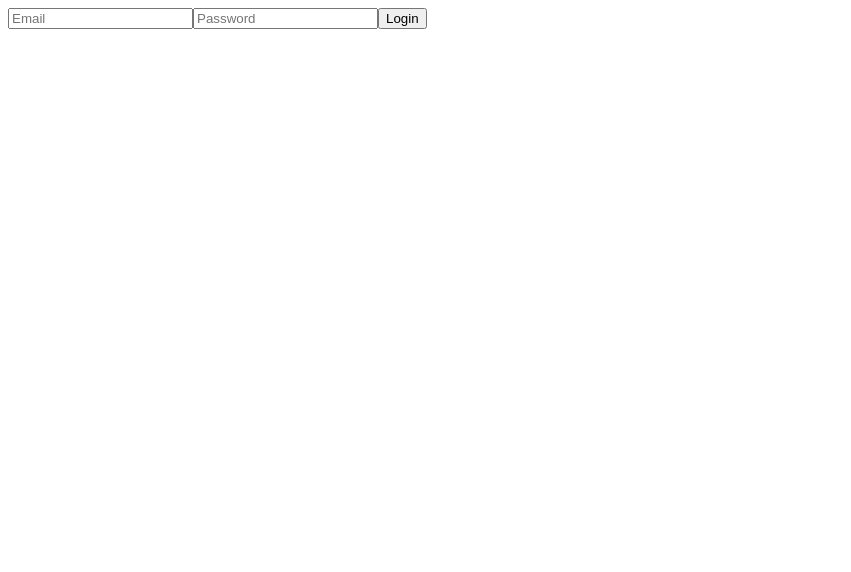
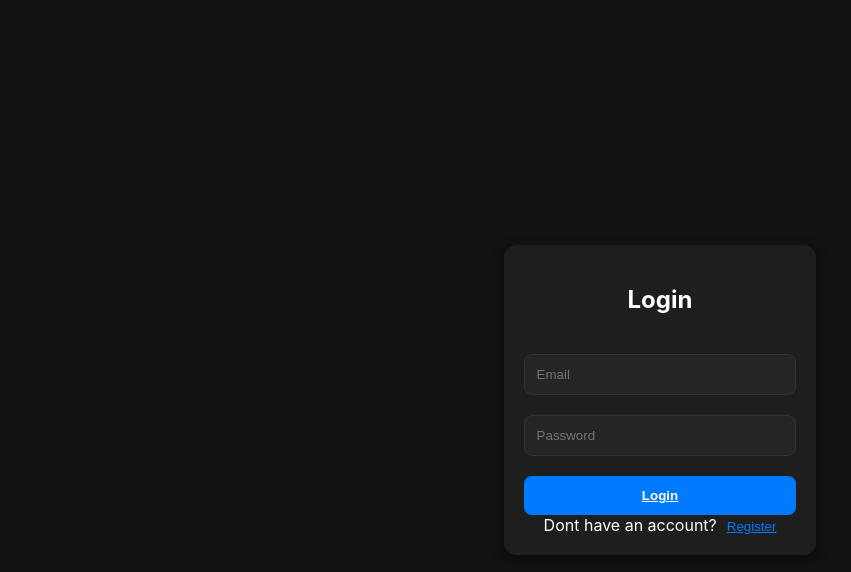
Before and after one commit to Avngrstark62/Clown, a React (Vite) app in the folder frontend/: page /login in a window 1280 px wide. Shown: the top 572 px of the page, without its empty margins (0-851 px from the left). Built offline with nearby package versions, Linux system fonts and the light colour scheme.

Commit message:
authentication page ui created

```diff
--- a/frontend/src/components/Login.jsx
+++ b/frontend/src/components/Login.jsx
@@ -2,8 +2,9 @@ import { useState } from 'react';
 import { useDispatch, useSelector } from 'react-redux';
 import { loginUser, fetchProfile } from '../redux/authSlice.js';
 import { useNavigate } from 'react-router-dom';
+import '../styles/Auth.css';
 
-export const Login = () => {
+const Login = () => {
   const [formData, setFormData] = useState({ email: '', password: '' });
   const dispatch = useDispatch();
   const navigate = useNavigate();
@@ -23,14 +24,25 @@ export const Login = () => {
     });
   };
 
+  const gotoRegister = () => {
+    navigate('/register');
+  }
+
   return (
-    <form onSubmit={handleSubmit}>
-      <input name="email" placeholder="Email" onChange={handleChange} />
-      <input name="password" type="password" placeholder="Password" onChange={handleChange} />
-      <button type="submit" disabled={loading}>Login</button>
-      {error && <p>{error}</p>}
-    </form>
+    <div className="auth-container">
+      <form className="auth-form" onSubmit={handleSubmit}>
+        <h2>Login</h2>
+        <input name="email" placeholder="Email" onChange={handleChange} required/>
+        <input name="password" type="password" placeholder="Password" onChange={handleChange} required/>
+        <button type="submit" disabled={loading}>Login</button>
+        {error && <p className="error-message">{error}</p>}
+      </form>
+      <div>
+      <span>Dont have an account?</span>
+      <button onClick={gotoRegister}>Register</button>
+      </div>
+    </div>
   );
-}
+};
 
 export default Login;
--- a/frontend/src/components/Profile.jsx
+++ b/frontend/src/components/Profile.jsx
@@ -2,14 +2,10 @@ import { useDispatch, useSelector } from 'react-redux';
 import { logoutUser } from '../redux/authSlice';
 import { useNavigate } from 'react-router-dom';
 
-export const Profile = () => {
+const Profile = () => {
   const dispatch = useDispatch();
   const navigate = useNavigate();
   const { user, loading } = useSelector((state) => state.auth);
-
-  // useEffect(() => {
-  //   dispatch(fetchProfile());
-  // }, [dispatch]);
 
   const handleLogout = () => {
     dispatch(logoutUser()).then(() => {
--- a/frontend/src/components/Register.jsx
+++ b/frontend/src/components/Register.jsx
@@ -1,10 +1,13 @@
 import { useState } from 'react';
 import { useDispatch } from 'react-redux';
 import { registerUser } from '../redux/authSlice';
+import { useNavigate } from 'react-router-dom';
+import '../styles/Auth.css';
 
-export const Register = () => {
+const Register = () => {
   const [formData, setFormData] = useState({ username: '', email: '', password: '' });
   const dispatch = useDispatch();
+  const navigate = useNavigate();
 
   const handleChange = (e) => {
     setFormData({ ...formData, [e.target.name]: e.target.value });
@@ -15,14 +18,25 @@ export const Register = () => {
     dispatch(registerUser(formData));
   };
 
+  const gotologin = () => {
+    navigate('/login');
+  }
+
   return (
-    <form onSubmit={handleSubmit}>
-      <input name="username" placeholder="Username" onChange={handleChange} />
-      <input name="email" placeholder="Email" onChange={handleChange} />
-      <input name="password" type="password" placeholder="Password" onChange={handleChange} />
-      <button type="submit">Register</button>
-    </form>
+    <div className="auth-container">
+      <form className="auth-form" onSubmit={handleSubmit}>
+        <h2>Register</h2>
+        <input name="username" placeholder="Username" onChange={handleChange} required/>
+        <input name="email" placeholder="Email" onChange={handleChange} required/>
+        <input name="password" type="password" placeholder="Password" onChange={handleChange} required/>
+        <button type="submit">Register</button>
+      </form>
+      <div>
+      <span>Already have an account?</span>
+      <button onClick={gotologin}>login</button>
+      </div>
+    </div>
   );
-}
+};
 
 export default Register;
--- /dev/null
+++ b/frontend/src/styles/auth.css
@@ -0,0 +1,77 @@
+  body {
+    margin: 0;
+    display: flex;
+    justify-content: center;
+    align-items: center;
+    height: 100vh;
+    background-color: #121212;
+    color: #ffffff;
+    font-family: -apple-system, BlinkMacSystemFont, 'Segoe UI', Roboto, 'Helvetica Neue', Arial, sans-serif;
+  }
+
+  .auth-container {
+    display: flex;
+    flex-direction: column;
+    align-items: center;
+    justify-content: center;
+    width: 100%;
+    max-width: 400px;
+    padding: 20px;
+    border-radius: 12px;
+    box-shadow: 0 4px 12px rgba(0, 0, 0, 0.5);
+    background-color: #1e1e1e;
+  }
+
+  .auth-form {
+    display: flex;
+    flex-direction: column;
+    gap: 20px;
+    width: 100%;
+  }
+
+  .auth-form h2 {
+    margin-bottom: 20px;
+    text-align: center;
+  }
+
+  .auth-form input {
+    padding: 12px;
+    border: 1px solid #333;
+    border-radius: 8px;
+    background-color: #252525;
+    color: #ffffff;
+    outline: none;
+  }
+
+  .auth-form button {
+    padding: 12px;
+    border: none;
+    border-radius: 8px;
+    background-color: #007aff;
+    color: #ffffff;
+    cursor: pointer;
+    font-weight: bold;
+    transition: background-color 0.2s;
+  }
+
+  .auth-form button:hover {
+    background-color: #005bb5;
+  }
+
+  .error-message {
+    color: #ff5252;
+    text-align: center;
+  }
+
+  div span {
+    margin-right: 10px;
+  }
+
+  div button {
+    background: none;
+    border: none;
+    color: #007aff;
+    cursor: pointer;
+    text-decoration: underline;
+    padding: 0;
+  }
```
